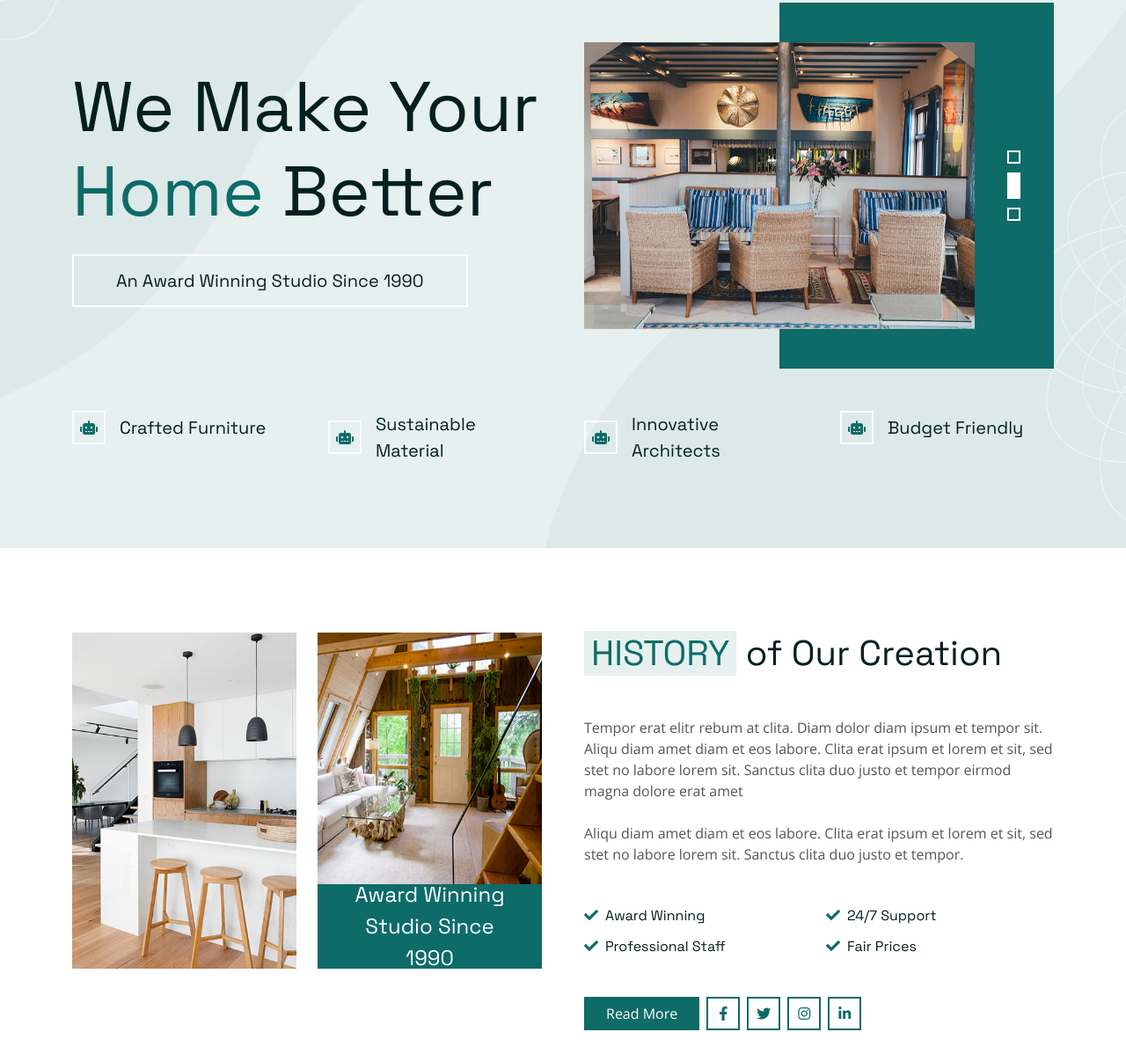
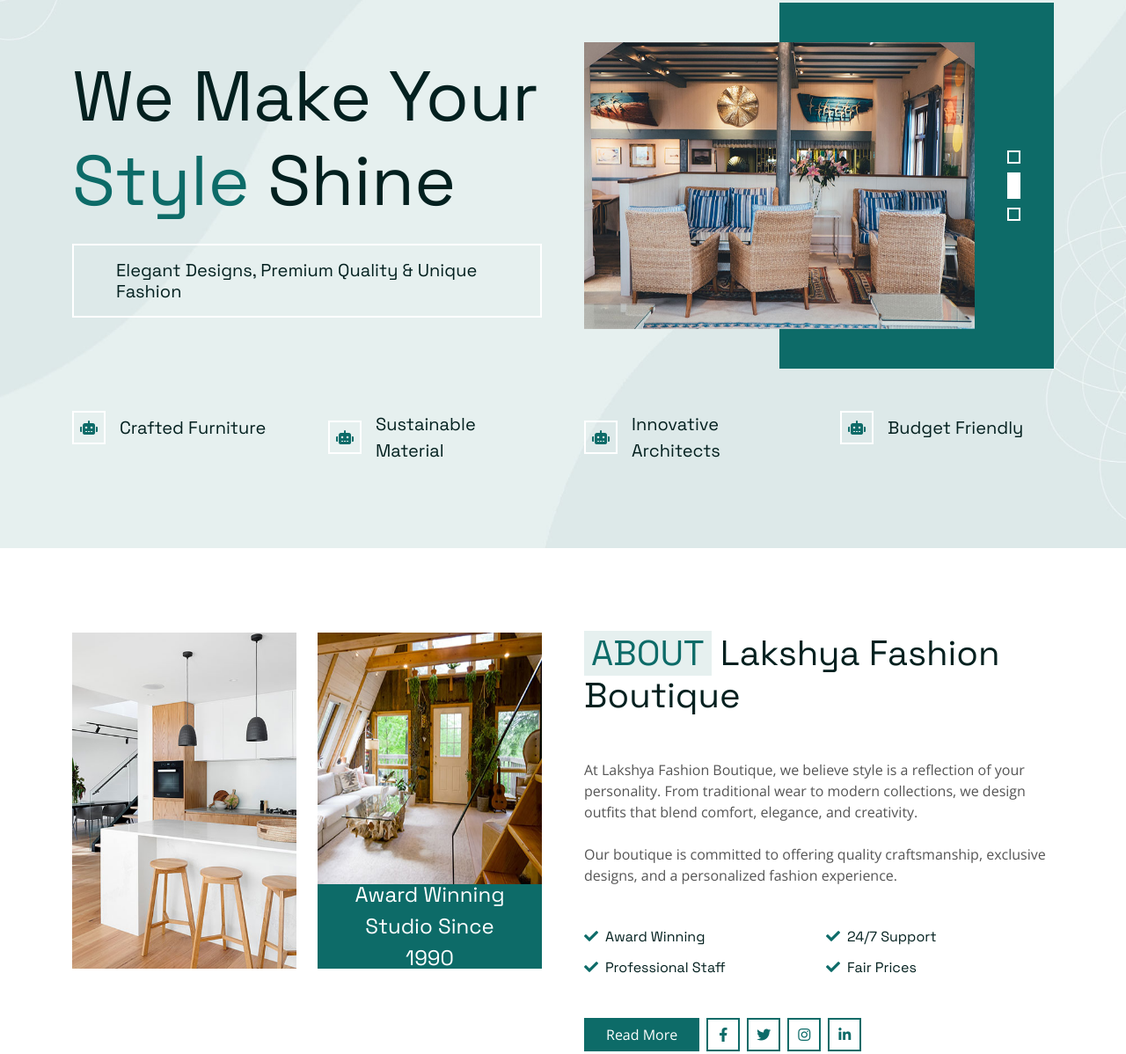
Before and after one commit to lakshyafashionb-boutique/boutique, a plain HTML site: page index.html in a window 1280 px wide. Shown: the part 193-1391 px from the top of the page at 88% size. Drawn offline with nearby package versions, Linux system fonts and the light colour scheme.

Commit message:
Update index.html

```diff
--- a/index.html
+++ b/index.html
@@ -3,7 +3,7 @@
 
 <head>
     <meta charset="utf-8">
-    <title>ELITE INTERIOR - Interior Design Website Template Free</title>
+   <title>Lakshya Fashion Boutique - Redefining Your Style</title>
     <meta content="width=device-width, initial-scale=1.0" name="viewport">
     <meta content="" name="keywords">
     <meta content="" name="description">
@@ -47,7 +47,7 @@
         <div class="container">
             <nav class="navbar navbar-expand-lg navbar-light border-bottom border-2 border-white">
                 <a href="index.html" class="navbar-brand">
-                    <h1>ELITE INTERIOR</h1>
+                    <h1>LAKSHYA FASHION BOUTIQUE</h1>
                 </a>
                 <button type="button" class="navbar-toggler ms-auto me-0" data-bs-toggle="collapse"
                     data-bs-target="#navbarCollapse">
@@ -82,10 +82,10 @@
         <div class="container py-5">
             <div class="row g-5 align-items-center mb-5">
                 <div class="col-lg-6">
-                    <h1 class="display-1 mb-4 animated slideInRight">We Make Your <span class="text-primary">Home</span>
-                        Better</h1>
-                    <h5 class="d-inline-block border border-2 border-white py-3 px-5 mb-0 animated slideInRight">
-                        An Award Winning Studio Since 1990</h5>
+                  <h1 class="display-1 mb-4 animated slideInRight">We Make Your <span class="text-primary">Style</span> Shine</h1>
+<h5 class="d-inline-block border border-2 border-white py-3 px-5 mb-0 animated slideInRight">
+   Elegant Designs, Premium Quality & Unique Fashion
+</h5>
                 </div>
                 <div class="col-lg-6">
                     <div class="owl-carousel header-carousel animated fadeIn">
@@ -152,13 +152,14 @@
                     </div>
                 </div>
                 <div class="col-lg-6 wow fadeIn" data-wow-delay="0.5s">
-                    <h1 class="mb-5"><span class="text-uppercase text-primary bg-light px-2">History</span> of Our
-                        Creation</h1>
-                    <p class="mb-4">Tempor erat elitr rebum at clita. Diam dolor diam ipsum et tempor sit. Aliqu diam
-                        amet diam et eos labore. Clita erat ipsum et lorem et sit, sed stet no labore lorem sit. Sanctus
-                        clita duo justo et tempor eirmod magna dolore erat amet</p>
-                    <p class="mb-5">Aliqu diam amet diam et eos labore. Clita erat ipsum et lorem et sit, sed stet no
-                        labore lorem sit. Sanctus clita duo justo et tempor.</p>
+                 <h1 class="mb-5"><span class="text-uppercase text-primary bg-light px-2">About</span> Lakshya Fashion Boutique</h1>
+                   <p class="mb-4">
+At Lakshya Fashion Boutique, we believe style is a reflection of your personality.
+From traditional wear to modern collections, we design outfits that blend comfort, elegance, and creativity.
+</p>
+<p class="mb-5">
+Our boutique is committed to offering quality craftsmanship, exclusive designs, and a personalized fashion experience.
+</p>
                     <div class="row g-3">
                         <div class="col-sm-6">
                             <h6 class="mb-3"><i class="fa fa-check text-primary me-2"></i>Award Winning</h6>
```
